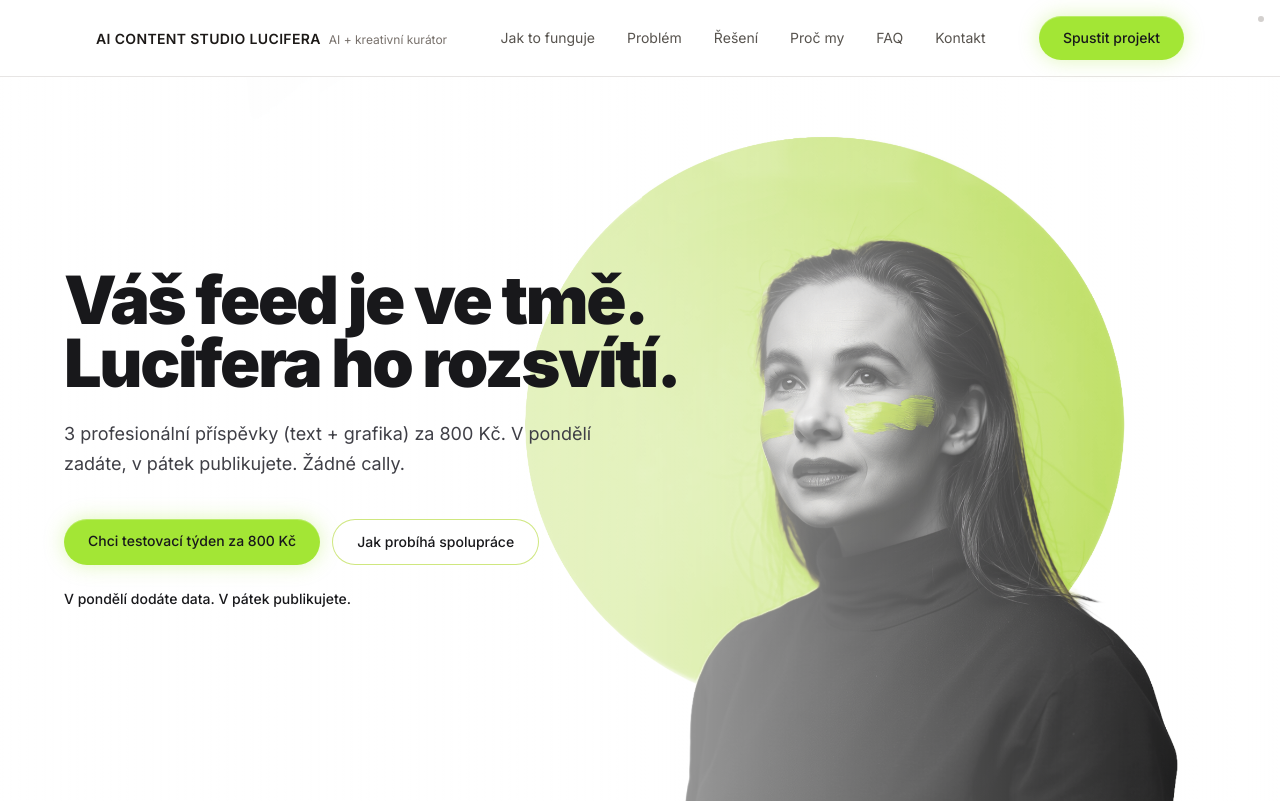
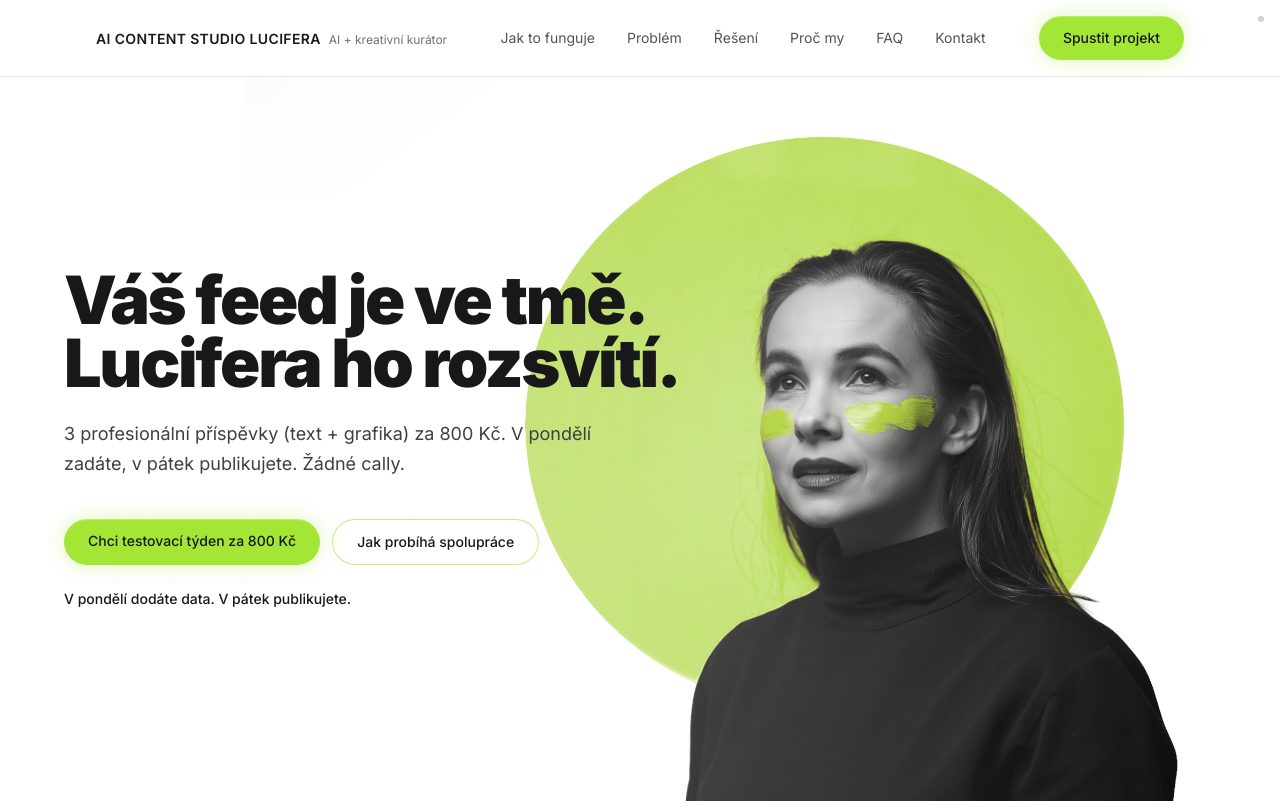
Before and after one commit to katarinabrics-eng/ai-content-studio, a Next.js app in the folder apps/content-studio/: page / in a window 1280 px wide. Shown: the top 803 px of the page. Built offline with nearby package versions, Linux system fonts and the light colour scheme.

Commit message:
fix: adjust background gradient in HomePage for improved visual consistency

```diff
--- a/apps/content-studio/src/app/page.tsx
+++ b/apps/content-studio/src/app/page.tsx
@@ -41,7 +41,7 @@ export default function HomePage() {
         style={{ minHeight: "calc(100vh - 76px)" }}
       >
         <HeroImageFull />
-        <div className="absolute inset-0 bg-gradient-to-r from-white/95 via-white/80 to-transparent lg:from-white/90 lg:via-white/60" />
+        <div className="absolute inset-0 bg-gradient-to-r from-white/75 via-white/30 to-transparent lg:from-white/65 lg:via-white/20 lg:to-transparent" />
         <div className="relative mx-auto flex min-h-[calc(100vh-76px)] max-w-[1720px] flex-col justify-center px-4 py-12 sm:px-6 md:px-8 lg:px-12 xl:px-16 2xl:px-20">
           <div className="animate-fade-in max-w-2xl">
             <h1
```
